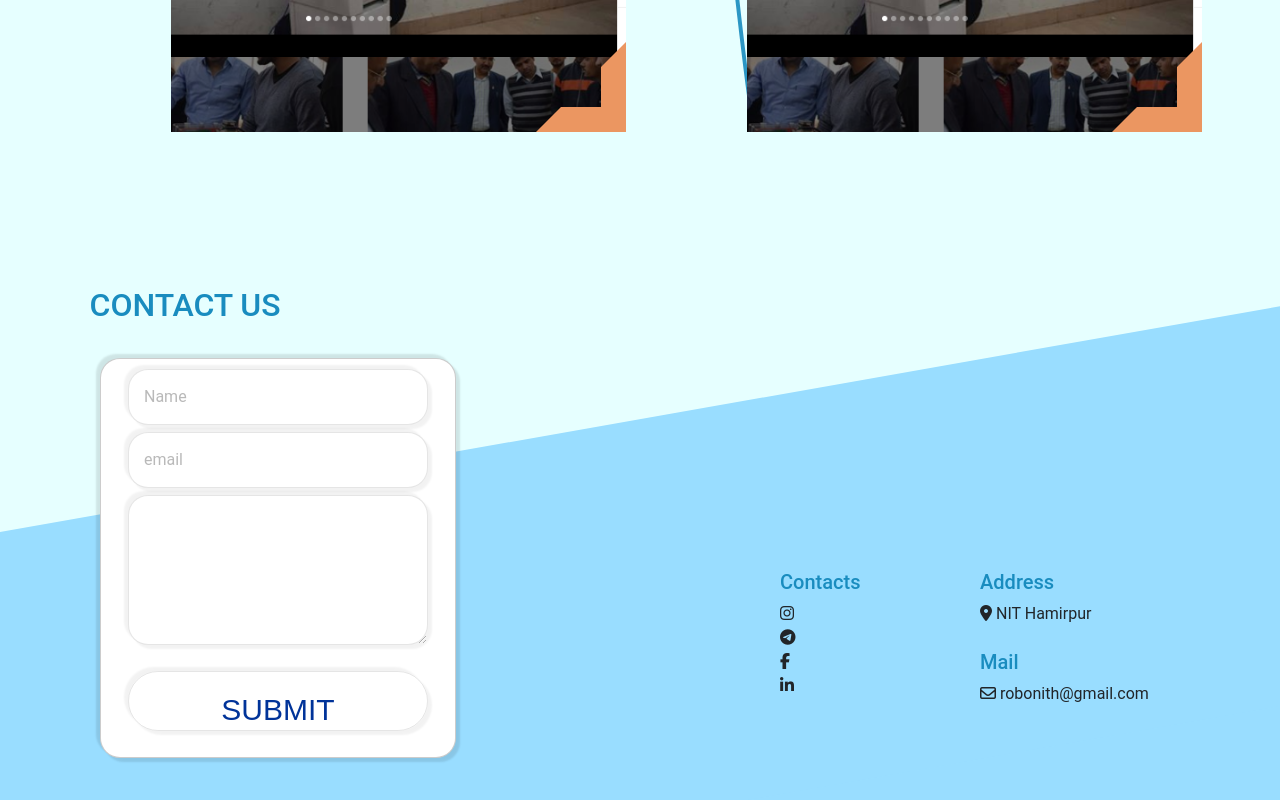
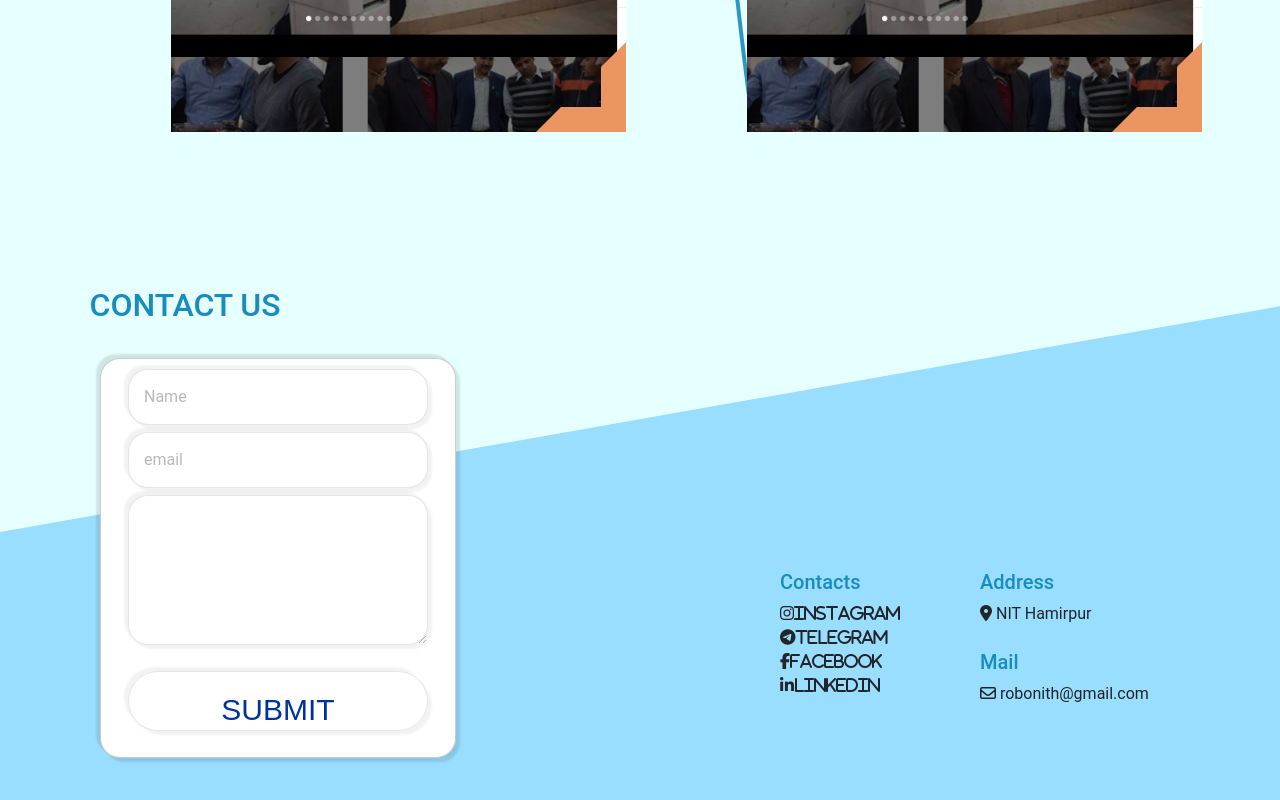
Before and after one commit to baibhav3211/RoboSOc-NEW, a plain HTML site: page index.html in a window 1280 px wide. Shown: the part 2307-3107 px from the top of the page. Drawn offline with nearby package versions, Linux system fonts and the light colour scheme.

Commit message:
Update index.html

```diff
--- a/index.html
+++ b/index.html
@@ -241,10 +241,10 @@
         </div>
         <div class="ray">
             <h4>Contacts</h4>
-            <i class="fa fa-instagram" aria-hidden="true"></i><br>
-            <i class="fa fa-telegram" aria-hidden="true"></i><br>
-            <i class="fa fa-facebook" aria-hidden="true"></i><br>
-            <i class="fa fa-linkedin" aria-hidden="true"></i>
+            <i class="fa fa-instagram" aria-hidden="true">Instagram</i><br>
+            <i class="fa fa-telegram" aria-hidden="true">Telegram</i><br>
+            <i class="fa fa-facebook" aria-hidden="true">Facebook</i><br>
+            <i class="fa fa-linkedin" aria-hidden="true">LinkedIn</i>
         </div>
         <div class="canvas"></div>
     </footer>
```
